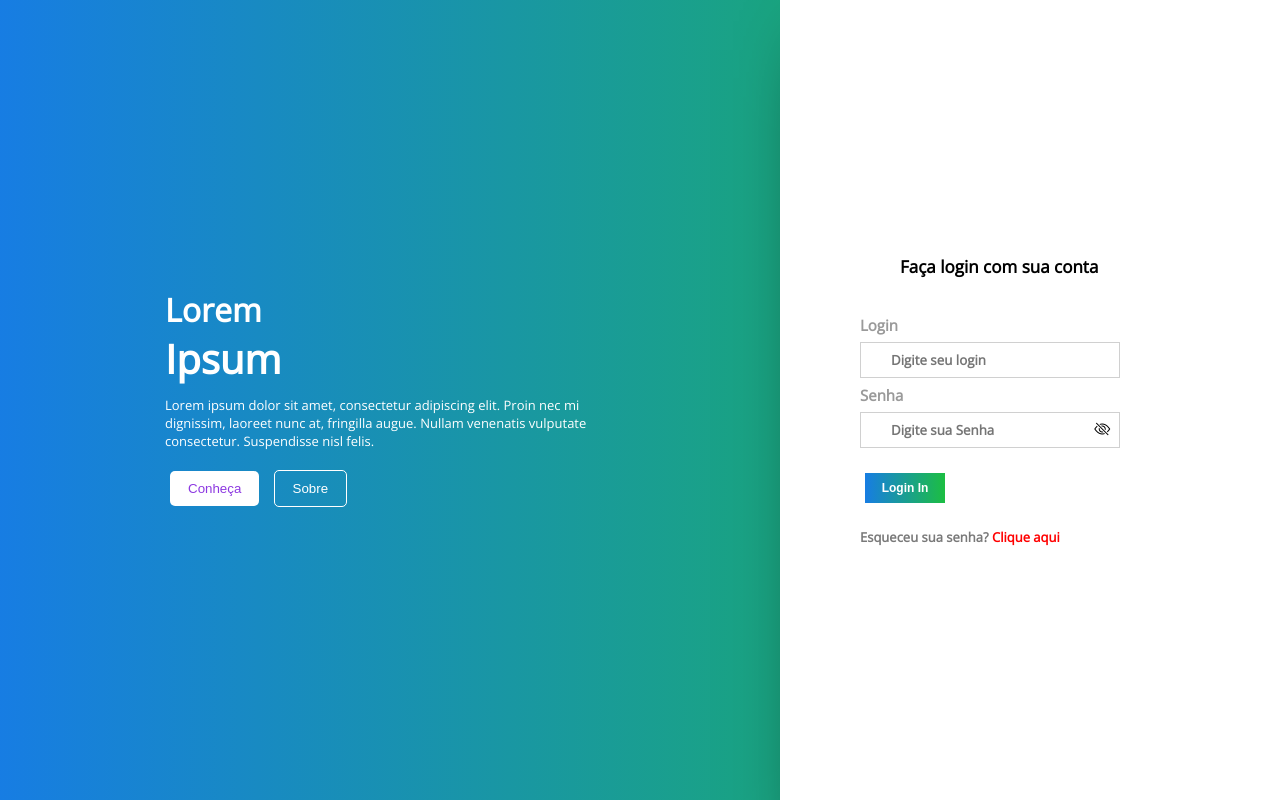
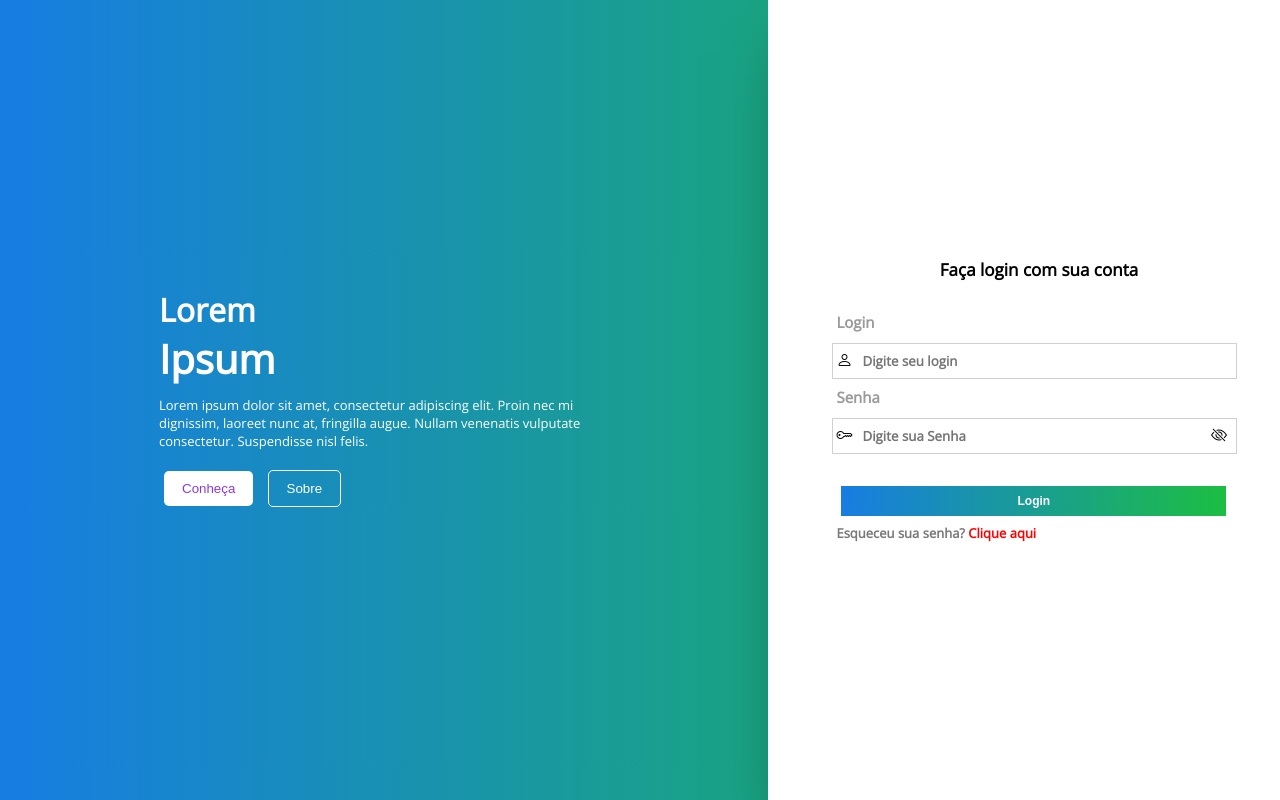
Before and after one commit to arturberna/Controle-Acesso-PHP, a PHP site: page / in a window 1280 px wide. Run offline with PHP 8.4, Linux system fonts and the light colour scheme; some libraries are stand-ins or nearby versions.

Commit message:
update tela de login
refatoração da tela de login

```diff
--- a/assets/css/style.css
+++ b/assets/css/style.css
@@ -8,9 +8,7 @@
 	outline: none;
 }
 
-
 body{
-
 
 	font-family: open sans, arial;
 	background: linear-gradient(to left, #1cbe42, #0070e0e8);
@@ -26,55 +24,27 @@ form h3{
 
 	font-size: 17px;
 	margin-bottom: 30px;
-	padding-left: 40px;
+	text-align: center;
 
 
+}
+.form-fields{
+	margin-left: auto;
+  	margin-right: auto;
+	width: 100%;
 }
 
 .formulario{
 
 	background-color: #ffffff;
-	width: 500px;
+	width: 40%;
 	height: 100vh;
 	box-shadow: 50px 50px 80px black;
-
-
 }
-
-
-.fa-user{
-
-	position: absolute;
-	margin-top: 70px;
-	padding-left: 8px;
-	color: #878787;
-}
-
-
-
-.fa-key{
-
-	position: absolute;
-	margin-top: 25px;
-	padding-left: 8px;
-	color: #878787;
-}
-.faKeyIcon {
-	position:relative;
-}
-
-.faKeyIcon:before {
-	font-family: FontAwesome;
-	top:0;
-	left:-5px;
-	padding-right:10px;
-	content: "\f0a9";
-}
-
 
 form{
 	display: flex;
-	width: 400px;
+	width: 85%;
 	height: 100vh;
 	margin: 0 auto;
 	flex-direction: column;
@@ -83,17 +53,6 @@ form{
 
 
 }
-
-
-
-.redesocialtext{
-	display: flex;
-}
-
-.fa-fw{
-	margin-right: 5px;
-}
-
 
 
 
@@ -107,44 +66,19 @@ label{
 }
 
 
-input[type=password]{
+input[type=password],input[type=text]{
 
 	background-color: transparent;
-	width: 260px;
+	width: 100%;
 	padding: 8px 30px;
 	border: solid 1px #d0d0d0;
 	color: #656565;
 	font-family: open sans, arial;
 	font-weight: bold;
+	margin-top: 10px;
+	margin-bottom: 7px;
 }
 
-
-
-input[type=text]{
-
-	background-color: transparent;
-	width: 260px;
-	padding: 8px 30px;
-	border: solid 1px #d0d0d0;
-	color: #656565;
-	font-family: open sans, arial;
-	font-weight: bold;
-
-}
-
-
-input[type=checkbox]{
-
-		margin-top: 20px;
-}
-
-#conectado{
-
-	position: absolute;
-	margin-top: 69px;
-	margin-left: 18px;
-	font-size: 12px;
-}
 
 .bntlogin{
 	display: flex;
@@ -154,7 +88,7 @@ input[type=checkbox]{
 #bntlogin1{
 
 	background: linear-gradient(to left, #1cbe42, #0070e0e8);
-	width: 80px;
+	width: 95%;
 	padding: 8px;
 	margin: 5px;
 	font-size: 12px;
@@ -167,21 +101,7 @@ input[type=checkbox]{
 
 }
 
-#bntlogin2{
 
-	border: solid 1px #b6b7b9;
-	width: 80px;
-	padding: 8px;
-	margin: 5px;
-	font-size: 12px;
-	color: #424242;
-	font-weight: bold;
-	cursor: pointer;
-	background-color: transparent;
-	border-radius: 5px;
-
-
-}
 
 #esqueceu{
 	color: #797979;
@@ -206,6 +126,7 @@ input[type=checkbox]{
 .caixatexto{
 
 	max-width: 450px;
+	width: 60%;
 	height: 100vh;
 	display: flex;
 	justify-content: center;
@@ -283,3 +204,8 @@ input[type=checkbox]{
 
 
 }
+
+.ico-pos{
+	margin-right: -25px;
+	cursor: pointer;
+}
--- a/index.php
+++ b/index.php
@@ -10,9 +10,7 @@ session_destroy();
   <title>Controle de Acesso</title>
   <link rel="stylesheet" href="./assets/css/style.css">
   <link rel="stylesheet" href="https://cdnjs.cloudflare.com/ajax/libs/font-awesome/4.7.0/css/font-awesome.min.css">
-  <link rel="stylesheet"
-          href=
-"https://cdn.jsdelivr.net/npm/bootstrap-icons@1.3.0/font/bootstrap-icons.css" />
+  <link rel="stylesheet" href="https://cdn.jsdelivr.net/npm/bootstrap-icons@1.11.3/font/bootstrap-icons.min.css">
 
 
 </head>
@@ -38,30 +36,29 @@ session_destroy();
 
 <h3>Faça login com sua conta</h3>
 
-
-<label>Login</label>
-	<input type="text" name="login" placeholder="Digite seu login" required>
-
-  <!-- <i class="fa-solid fa-key"></i> -->
-
+<div class="form-fields">
+  <label>Login</label>
+  <p>
+    <i class="bi bi-person ico-pos" ></i>
+    <input type="text" name="login" placeholder="Digite seu login" required>
+  </p>
 
   <label>Senha</label>
   <p>
+    <i class="bi bi-key ico-pos" ></i>
     <input type="password" id = "senha" name="senha" placeholder="Digite sua Senha" required/>
     <i style="margin-left: -30px;cursor: pointer; " class="bi bi-eye-slash" id="togglePassword"></i>
   </p>
 
 
-<div class="bntlogin">
-<button id="bntlogin1">Login In</button>
-<!-- <button id="bntlogin2">Sign Up</button> -->
+  <div class="bntlogin">
+    <button id="bntlogin1">Login</button>
+  </div>
+
+  <a id="esqueceu" href="#">Esqueceu sua senha? <span style="color:red">Clique aqui</span></a>
 </div>
 
-
-<a id="esqueceu" href="#">Esqueceu sua senha? <span style="color:red">Clique aqui</span></a>
-
 </form>
-
 
 </div>
 
@@ -86,17 +83,16 @@ session_destroy();
     $result = $pdo->query($sql);
     $rows = $result->fetchAll();
     if(sizeof($rows)==1){
+      // se houver 1 resultado...
         // inicia a sessão
         session_start();
         // guarda na sessão o nome do usuário
         $_SESSION["logged_user"] = $rows[0]['nome'];
-        // guarda o conjunto de páginas que o usuário tem acesso
+        // recupera do BD o conjunto de páginas que o usuário tem acesso
         $sql = 'SELECT p.nome, p.link FROM pagina p join perfil_pagina pp ON (idPagina=fkPagina) join (usuario u) on u.fkPerfil = pp.fkPerfil WHERE idUsuario = '. $rows[0]['idUsuario'];
         $result = $pdo->query($sql);
         $rows = $result->fetchAll();
-        foreach($rows as $row){
-          echo $row;
-        }
+        // guarda na sessão o conjunto de páginas que o usuário tem acesso
         $_SESSION["pages"] = $rows;
 
 
```
